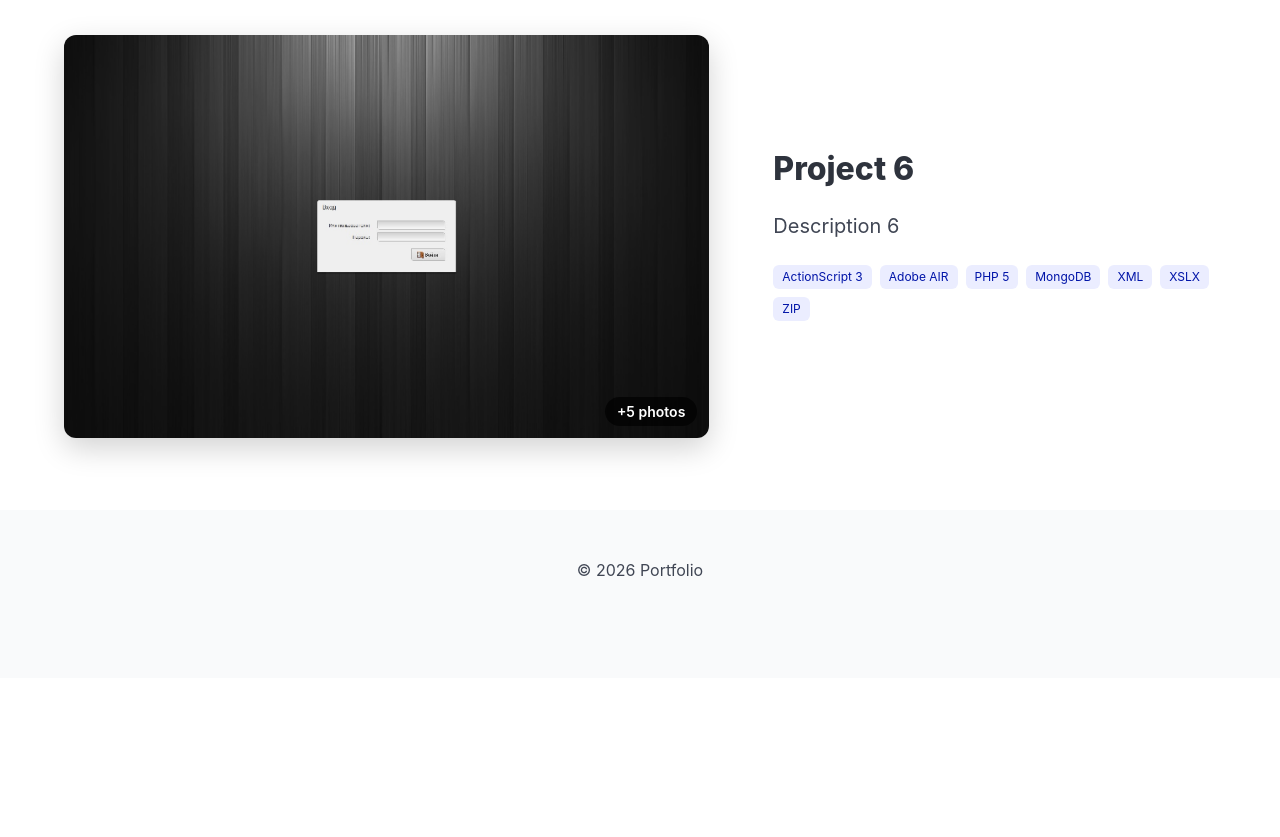
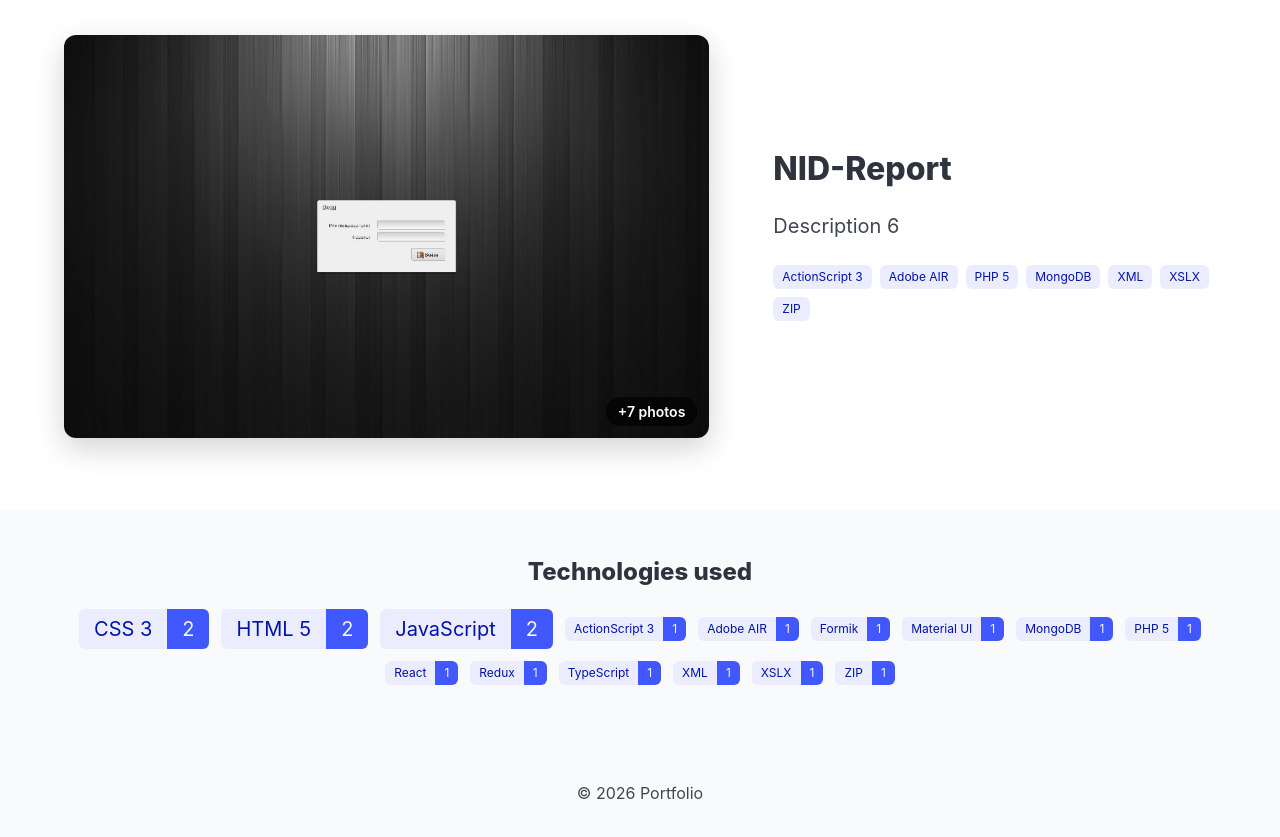
Before and after one commit to pokinbara-german/portfolio, a plain HTML site: page index.html in a window 1280 px wide. Shown: the part 1630-2467 px from the top of the page. Before the commit the page ends 2308 px from the top, so only its background shows below. Drawn offline with nearby package versions, Linux system fonts and the light colour scheme; some packages are replaced by stand-ins of ours; a script that the page names is missing.

Commit message:
New screenshots and texts, tags cloud functionality added.

```diff
--- a/css/style.css
+++ b/css/style.css
@@ -104,6 +104,24 @@ html {
 	background-color: rgba(0, 0, 0, 0.7);
 }
 
+.tech-cloud {
+	padding-top: 3rem;
+	padding-bottom: 3rem;
+	background-color: var(--bulma-scheme-main-bis);
+}
+
+.tech-cloud-tags {
+	display: flex;
+	flex-wrap: wrap;
+	justify-content: center;
+	align-items: center;
+	gap: 0.75rem;
+}
+
+.tech-cloud-tags .tags {
+	margin-bottom: 0;
+}
+
 .pswp__img {
 	border-radius: 12px;
 }
--- a/index.html
+++ b/index.html
@@ -131,6 +131,9 @@
 
 						<!-- Technology tags -->
 						<div class="tags project-tags">
+							<span class="tag is-link is-light">JavaScript</span>
+							<span class="tag is-link is-light">HTML 5</span>
+							<span class="tag is-link is-light">CSS 3</span>
 							<span class="tag is-link is-light">React</span>
 							<span class="tag is-link is-light">Redux</span>
 							<span class="tag is-link is-light">TypeScript</span>
@@ -167,6 +170,12 @@
 							<a class="is-hidden" href="assets/images/nid-report/forum.jpg" data-pswp-width="716" data-pswp-height="215">
 								<img src="assets/images/nid-report/forum.jpg" alt="" data-i18n-alt="project6.alt">
 							</a>
+							<a class="is-hidden" href="assets/images/nid-report/forum_tread.jpg" data-pswp-width="709" data-pswp-height="328">
+								<img src="assets/images/nid-report/forum_tread.jpg" alt="" data-i18n-alt="project6.alt">
+							</a>
+							<a class="is-hidden" href="assets/images/nid-report/forum_new_theme.jpg" data-pswp-width="407" data-pswp-height="305">
+								<img src="assets/images/nid-report/forum_new_theme.jpg" alt="" data-i18n-alt="project6.alt">
+							</a>
 						</div>
 					</div>
 					<div class="column is-5">
@@ -188,6 +197,13 @@
 			</div>
 		</section>
 
+		<section class="section tech-cloud" id="tech-cloud" hidden>
+			<div class="container has-text-centered">
+				<h2 class="title is-4" data-i18n="cloud.title"></h2>
+				<div class="tech-cloud-tags" id="tech-cloud-tags"></div>
+			</div>
+		</section>
+
 	</main>
 
 	<!-- Footer -->
--- a/js/i18n/en.js
+++ b/js/i18n/en.js
@@ -31,13 +31,15 @@ window.I18N.en = {
 	'project3.link': 'Live demo',
 	'project3.alt': 'Project 3 screenshot',
 
-	'project6.title': 'Project 6',
+	'project6.title': 'NID-Report',
 	'project6.description': 'Description 6',
 	'project6.link': 'Live demo',
-	'project6.alt': 'Project 6 screenshot',
+	'project6.alt': 'NID-Report screenshot',
 
 	// {count} is replaced with the number of extra photos
 	'gallery.more': '+{count} photos',
+
+	'cloud.title': 'Technologies used',
 
 	// PhotoSwipe interface labels
 	'pswp.close': 'Close (Esc)',
--- a/js/i18n/ru.js
+++ b/js/i18n/ru.js
@@ -31,13 +31,15 @@ window.I18N.ru = {
 	'project3.link': 'Попробовать',
 	'project3.alt': 'Скриншот Проекта 3',
 
-	'project6.title': 'Проект 6',
+	'project6.title': 'NID-Report',
 	'project6.description': 'Описание 6',
 	'project6.link': 'Попробовать',
-	'project6.alt': 'Скриншот Проекта 6',
+	'project6.alt': 'Скриншот NID-Report',
 
 	// {count} заменяется на число дополнительных фото
 	'gallery.more': '+{count} фото',
+
+	'cloud.title': 'Использованные технологии',
 
 	// Подписи интерфейса PhotoSwipe
 	'pswp.close': 'Закрыть (Esc)',
--- a/js/main.js
+++ b/js/main.js
@@ -190,6 +190,73 @@
 			});
 	}
 
+	/**
+	 * Collects the tags from all projects and builds one cloud.
+	 * The more projects use a technology, the bigger its tag is.
+	 */
+	function initTechCloud() {
+		var section = document.getElementById('tech-cloud');
+		var container = document.getElementById('tech-cloud-tags');
+		var counts = {};
+
+		document.querySelectorAll('.project-tags .tag').forEach(function (tag) {
+			var name = tag.textContent.trim();
+			var key = name.toLowerCase();
+
+			if (!name) {
+				return;
+			}
+
+			if (!counts[key]) {
+				counts[key] = { name: name, count: 0 };
+			}
+
+			counts[key].count += 1;
+		});
+
+		var items = Object.keys(counts).map(function (key) {
+			return counts[key];
+		});
+
+		if (!items.length) {
+			return;
+		}
+
+		// Most popular first, then alphabetically
+		items.sort(function (a, b) {
+			return b.count - a.count || a.name.localeCompare(b.name);
+		});
+
+		var max = items[0].count;
+
+		items.forEach(function (item) {
+			var group = document.createElement('div');
+			var label = document.createElement('span');
+			var number = document.createElement('span');
+			var size = 'is-normal';
+
+			if (max > 1 && item.count === max) {
+				size = 'is-large';
+			} else if (item.count > 1) {
+				size = 'is-medium';
+			}
+
+			group.className = 'tags has-addons';
+
+			label.className = 'tag is-link is-light ' + size;
+			label.textContent = item.name;
+
+			number.className = 'tag is-link ' + size;
+			number.textContent = item.count;
+
+			group.appendChild(label);
+			group.appendChild(number);
+			container.appendChild(group);
+		});
+
+		section.hidden = false;
+	}
+
 	// ---------- Start ----------
 
 	document.getElementById('year').textContent = new Date().getFullYear();
@@ -199,4 +266,5 @@
 	initBurger();
 	initGallery();
 	initScrollProgress();
+	initTechCloud();
 })();
```
Also changed, not shown: assets/images/nid-report/forum_new_theme.jpg (added), assets/images/nid-report/forum_tread.jpg (added).
